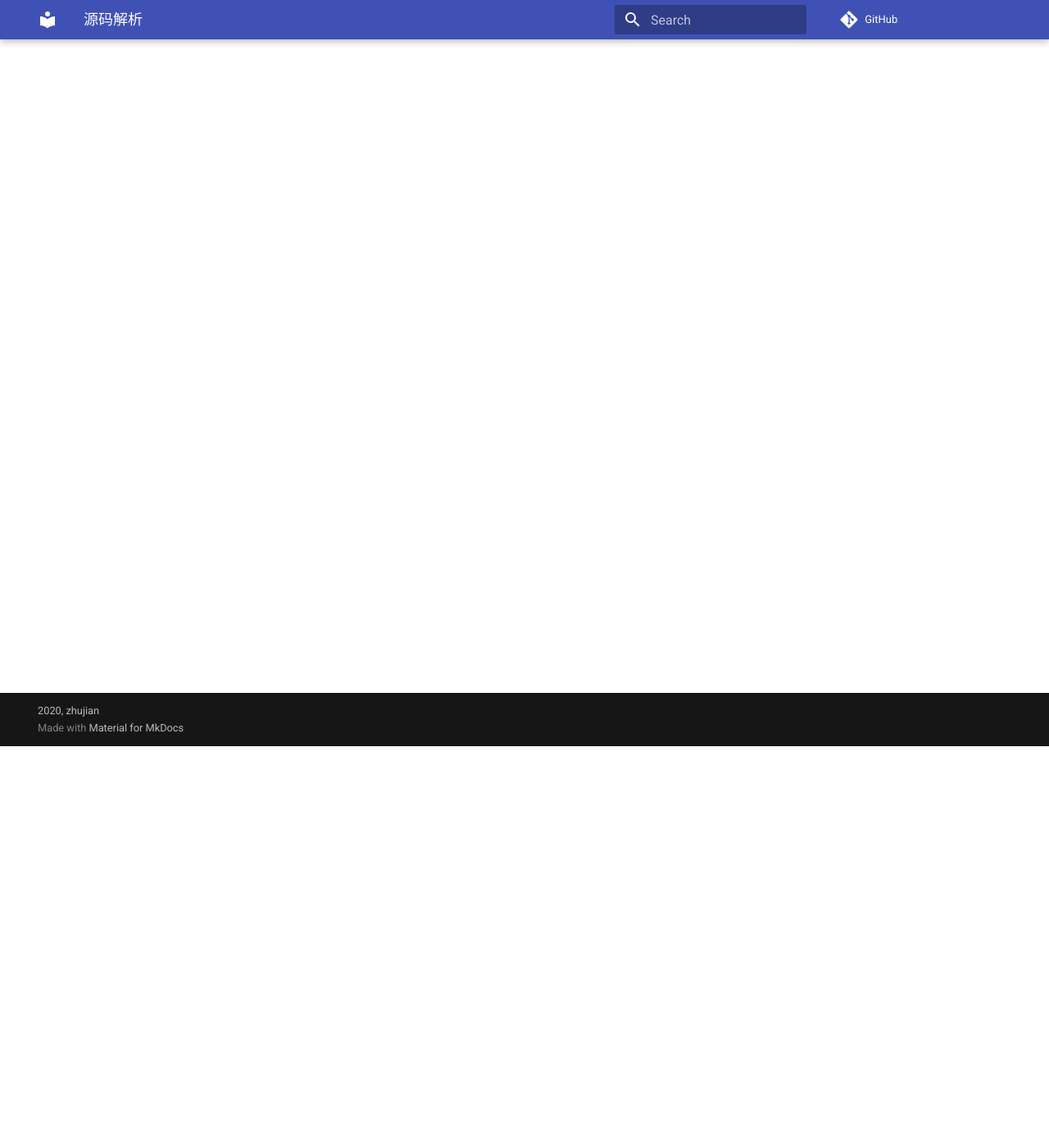
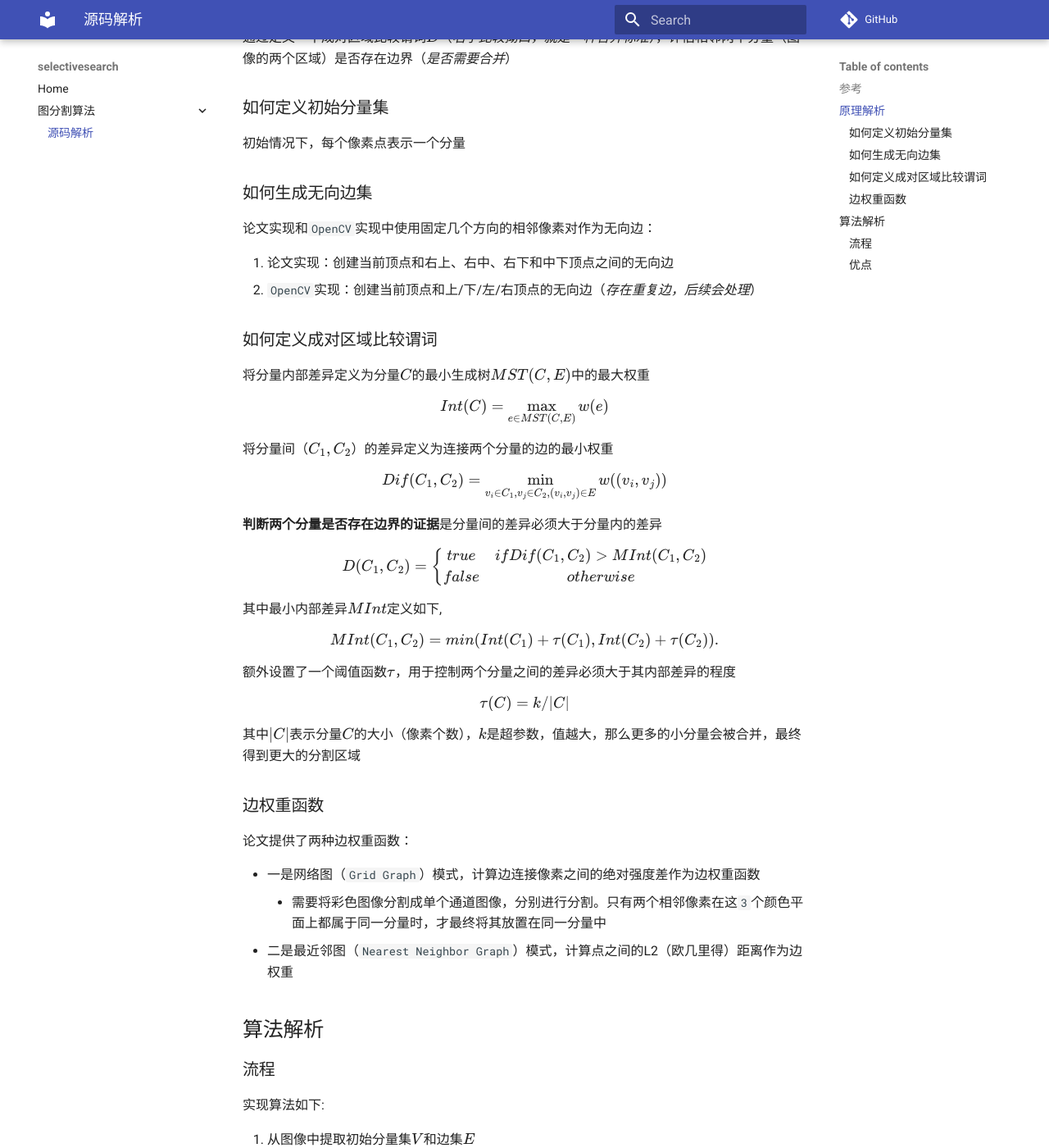
Before and after one commit to object-detection-algorithm/selectivesearch, an MkDocs documentation site: the page built from docs/源码解析-图分割.md, in a window 1280 px wide and 1400 px high, scrolled down 490 px. Shown: the whole window at 82% size. Built offline with MkDocs 1.6.1 and Material for MkDocs 9.7.7, drawn with Linux system fonts in a browser that asks for light colours; formulas are drawn with MathJax 3; comment, search, counter and statistics services are not loaded; some of the changed text lies outside the part shown.

Commit message:
docs(graphseg): 小结图分割算法的实现原理和算法流程

````diff
--- a/docs/源码解析-图分割.md
+++ b/docs/源码解析-图分割.md
@@ -1,10 +1,123 @@
 
 # 源码解析
 
-参考：
+## 参考
 
 [[译]高效的基于图的图像分割](https://zhujian.tech/posts/44a20d07.html)
 
 [基于图的图像分割-工程源码](https://zhujian.tech/posts/a4b1a6d9.html)
 
 [基于图的图像分割-OpenCV源码](https://zhujian.tech/posts/18052054.html)
+
+## 原理解析
+
+算法利用图操作进行分割，将图像转换成图$G=(V, E)$，每个结点（$v_{i}\in V$）表示一个像素点，每条无向边（$(v_{i}, v_{j})\in E$）表示一个相邻像素对，**将图像分割的过程转换成图分量合并的过程**
+
+通过定义一个成对区域比较谓词$D$（*名字比较拗口，就是一种合并标准*），评估相邻两个分量（图像的两个区域）是否存在边界（*是否需要合并*）
+
+### 如何定义初始分量集
+
+初始情况下，每个像素点表示一个分量
+
+### 如何生成无向边集
+
+论文实现和`OpenCV`实现中使用固定几个方向的相邻像素对作为无向边：
+
+1. 论文实现：创建当前顶点和右上、右中、右下和中下顶点之间的无向边
+2. `OpenCV`实现：创建当前顶点和上/下/左/右顶点的无向边（*存在重复边，后续会处理*）
+
+### 如何定义成对区域比较谓词
+
+将分量内部差异定义为分量$C$的最小生成树$MST(C,E)$中的最大权重
+
+$$
+Int(C) = \max_{e\in MST(C,E)} w(e)
+$$
+
+将分量间（$C_{1}, C_{2}$）的差异定义为连接两个分量的边的最小权重
+
+$$
+Dif(C_{1}, C_{2}) = \min_{v_{i}\in C_{1}, v_{j}\in C_{2},(v_{i},v_{j})\in E} w((v_{i}, v_{j}))
+$$
+
+**判断两个分量是否存在边界的证据**是分量间的差异必须大于分量内的差异
+
+$$
+D(C_{1}, C_{2}) =
+\left\{\begin{matrix}
+true & if Dif(C_{1}, C_{2}) >M Int(C_{1}, C_{2})\\
+false & otherwise
+\end{matrix}\right.
+$$
+
+其中最小内部差异$M Int$定义如下,
+
+$$
+M Int(C_1, C_2) = min(Int(C_1) + τ(C_1), Int(C_2) + τ(C_2)).
+$$
+
+额外设置了一个阈值函数$τ$，用于控制两个分量之间的差异必须大于其内部差异的程度
+
+$$
+τ(C) = k / |C|
+$$
+
+其中$|C|$表示分量$C$的大小（像素个数），$k$是超参数，值越大，那么更多的小分量会被合并，最终得到更大的分割区域
+
+### 边权重函数
+
+论文提供了两种边权重函数：
+
+* 一是网络图（`Grid Graph`）模式，计算边连接像素之间的绝对强度差作为边权重函数
+    * 需要将彩色图像分割成单个通道图像，分别进行分割。只有两个相邻像素在这`3`个颜色平面上都属于同一分量时，才最终将其放置在同一分量中
+* 二是最近邻图（`Nearest Neighbor Graph`）模式，计算点之间的L2（欧几里得）距离作为边权重
+
+## 算法解析
+
+### 流程
+
+实现算法如下:
+
+0. 从图像中提取初始分量集$V$和边集$E$
+1. 按边权重递增排序边集$E$到$π = (o_1 , . . . , o_m )$
+2. 从分割$S_{0}$开始，此时每个顶点$v_i$都表示一个分量
+3. 对于$q=1,...,m$，重复第$5$步
+4. 给定$S^{q-1}$，按如下方式构造$S^{q}$。$v_{i}$和$v_{j}$表示按序第$q$个条边的顶点，比如$o_{q}=(v_{i}, v_{j})$。如果$v_{i}$和$v_{j}$在$S^{q-1}$的不同分量中，并且$w(o_q)$比这两个分量各自的内部差异还小，那么合并这两个分量，否则不做任何事。更正式地说，$C_{i}^{q-1}$是$S^{q-1}$中包含$v_{i}$的分量，$C_{j}^{q-1}$是包含$v_{j}$的分量。如果$C_{i}^{q-1} \neq C_{j}^{q-1}$并且$w(o_{q}) ≤ M Int(C_{i}^{q−1} , C_{j}^{q−1})$，那么通过合并$C_{i}^{q-1}$和$C_{j}^{q-1}$，从$S^{q-1}$中得到$S^{q}$。否则$S^{q} = S^{q-1}$
+5. 返回$S=S^{m}$
+
+遍历完按权重值递增排序的边集后，就能够完成图像分割
+
+### 优点
+
+* 算法运行时间与图像边缘数呈线性关系，在实际运行中速度很快
+* 在低变率图像区域（低频区域）保留细节，在高变率图像区域（高频区域）忽略细节
+
+<!-- ## 源码解析
+
+### 工程结构
+
+```
+├── include                                                                                      头文件夹
+│   ├── edge.h
+│   ├── graphsegmentation.h
+│   ├── graphsegmentationimpl.h
+│   ├── point_set_element.h
+│   ├── point_set.h
+│   └── segmentation.h
+├── samples
+│   ├── graphsegmentation_custom.cpp
+│   ├── opencv
+│   │   ├── graphsegmentation_demo.cpp
+└── src
+    ├── graphsegmentation.cpp
+    ├── graphsegmentationimpl.cpp
+    └── point_set.cpp
+```
+
+### 类图
+
+### 超参数
+
+1. $\alpha$：作用于高斯滤波，表示离散程度，值越大，滤波效果越明显
+2. $k$：用于计算阈值函数τ，控制两个分量之间的差异必须大于其内部差异的程度。值越大，表示分量间差异必须更大，最后得到的结果中会产生更大的分量（区域）。小图像的k值小，大图像的k值大；k值就越小越精细
+3. $min_size$： -->
--- a/mkdocs.yml
+++ b/mkdocs.yml
@@ -30,5 +30,5 @@ extra_javascript:
 # 导航
 nav:
     - Home: index.md
-    - 图分割:
+    - 图分割算法:
         - '源码解析': './源码解析-图分割.md'
````
